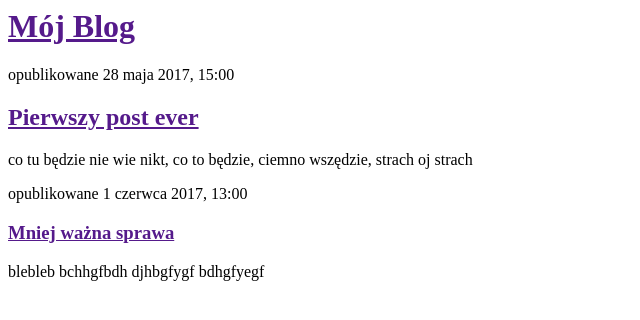
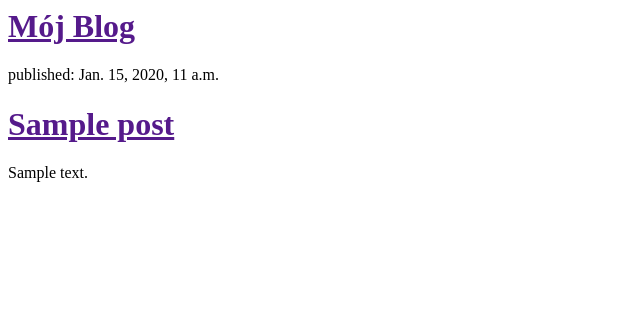
Before and after one commit to KingaFrom/my-first-blog, a Django app: page / in a window 1280 px wide. Shown: the top 320 px of the page, without its empty margins (0-640 px from the left). Run offline with Django 3.2, Linux system fonts and the light colour scheme; tables that the repository leaves empty hold one stand-in row (values such as "Sample post").

Commit message:
Modyfikacja

```diff
--- a/blog/templates/blog/post_list.html
+++ b/blog/templates/blog/post_list.html
@@ -7,16 +7,10 @@
     <h1><a  href="">Mój Blog</a></h1>
   </div>
 
-  <div>
-    <p>opublikowane 28 maja 2017, 15:00</p>
-    <h2><a href="">Pierwszy post ever</a></h2>
-    <p>co tu będzie nie wie nikt, co to będzie, ciemno wszędzie, strach oj strach</p>
+  {% for post in posts %}
   </div>
-
-  <div>
-    <p>opublikowane 1 czerwca 2017, 13:00</p>
-    <h3><a href="">Mniej ważna sprawa</a></h3>
-    <p>blebleb bchhgfbdh djhbgfygf bdhgfyegf</p>
-  </div>
-</body>
-</html>
+    <p>published: {{ post.published_date }}</p>
+    <h1><a href="">{{ post.title }}</a></h1>
+    <p>{{ post.text|linebreaksbr }}</p>
+</div>
+{% endfor %}
--- a/blog/views.py
+++ b/blog/views.py
@@ -1,3 +1,5 @@
 from django.shortcuts import render
+from .models import Post
 def post_list(request):
-    return render(request, 'blog/post_list.html', {})
+    post = Post.objects.filter().order_by('published_date')
+    return render(request, 'blog/post_list.html', {"posts":post})
```
